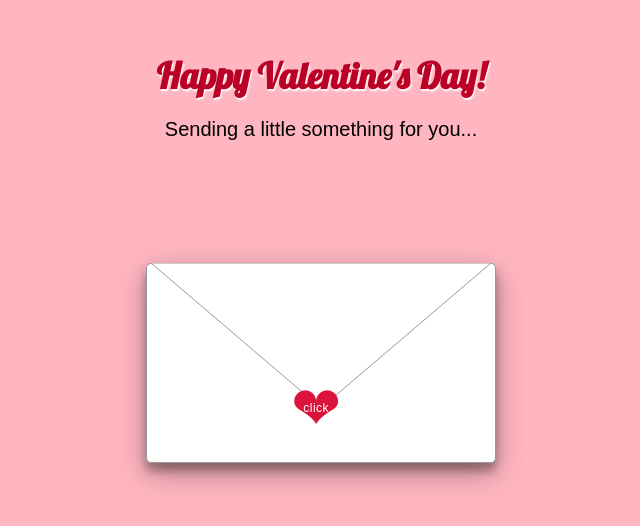
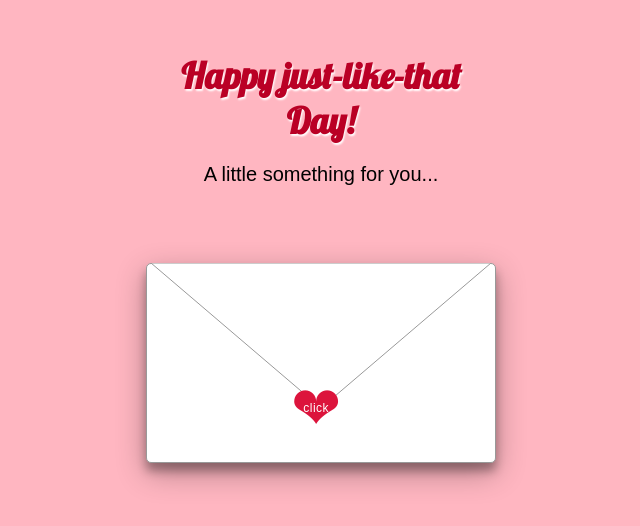
Before and after one commit to zainabkhan02/letter, a plain HTML site: page index.html in a window 1280 px wide. Shown: the part 162-688 px from the top of the page, without its empty margins (319-959 px from the left). Drawn offline with nearby package versions, Linux system fonts and the light colour scheme.

Commit message:
Update index.html

```diff
--- a/index.html
+++ b/index.html
@@ -12,11 +12,11 @@
   <article>
     <div class="envelope-container">
       <div class="message message-1" id="message-1">
-        <h1>Happy Valentine's Day!</h1>
-        <p>Sending a little something for you...</p>
+        <h1>Happy just-like-that Day!</h1>
+        <p>A little something for you...</p>
       </div>
       <div class="message message-2" id="message-2">
-        <h2>Lots of love!</h2>
+        <h2>Lots of love! Miss you, mean it.</h2>
       </div>
       <button class="close-btn" id="close-btn" onclick="toggleEnvelope()">close envelope</button>
       <button class="heart-btn" id="heart-btn" onclick="toggleEnvelope()">&#10084;
```
